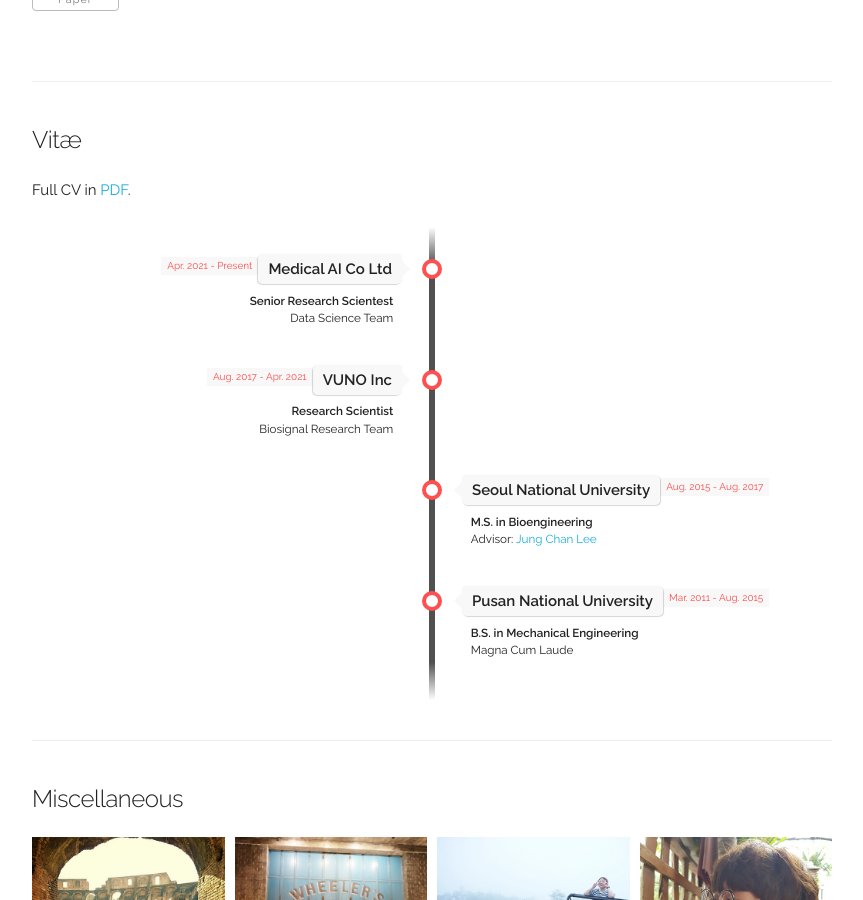
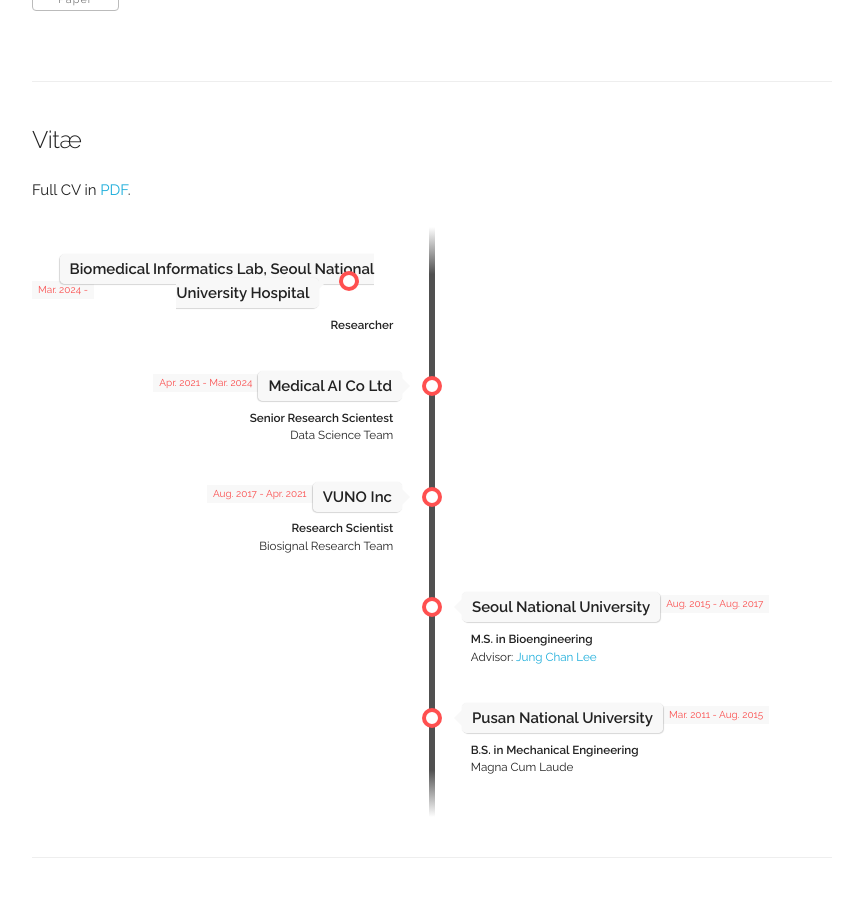
Before and after one commit to byeongtak/byeongtak.github.io, a Jekyll site: the page built from index.html, in a window 1280 px wide and 900 px high, scrolled down 3528 px. Shown: the whole window, without its empty margins (208-1071 px from the left). Built offline with Jekyll 4.4.1, drawn with Linux system fonts in a browser that asks for light colours.

Commit message:
Update experience.yaml

```diff
--- a/_data/experience.yaml
+++ b/_data/experience.yaml
@@ -1,7 +1,13 @@
 experiences:
 
+- place: "Biomedical Informatics Lab, Seoul National University Hospital"
+  time: "Mar. 2024 - "
+  title: "Researcher"
+  subtitle: ""
+  category: "work"
+
 - place: "Medical AI Co Ltd"
-  time: "Apr. 2021 - Present"
+  time: "Apr. 2021 - Mar. 2024"
   title: "Senior Research Scientest"
   subtitle: "Data Science Team"
   category: "work"
```
